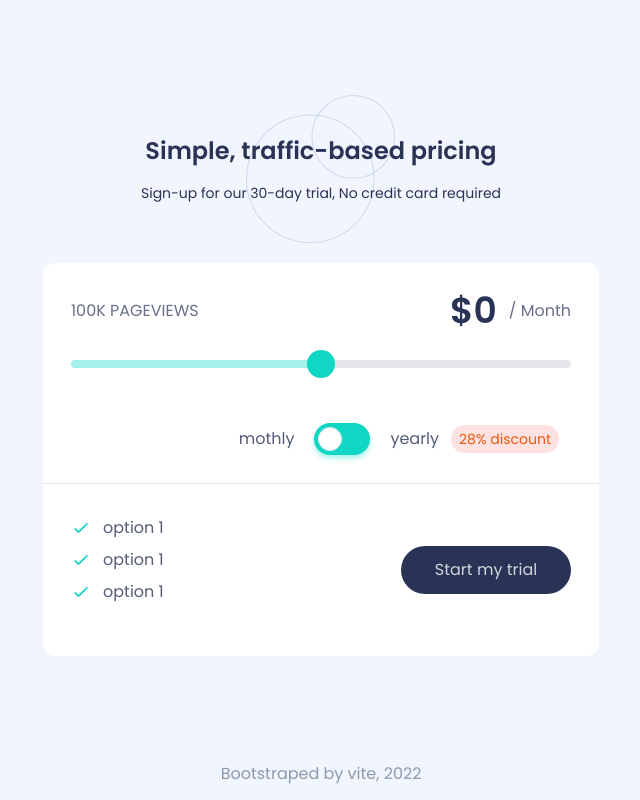
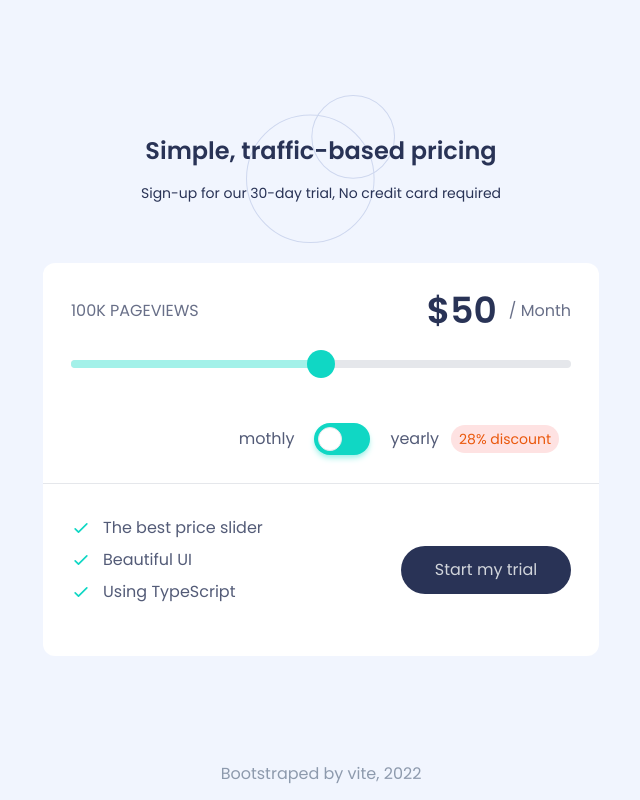
Before and after one commit to nafasebra/price-range-slider, a React (Vite) app: page / in a window 1280 px wide. Shown: the whole page, without its empty margins (319-959 px from the left). Built offline with nearby package versions, Linux system fonts and the light colour scheme.

Commit message:
change context and readme file

```diff
--- a/src/components/CardContainer.tsx
+++ b/src/components/CardContainer.tsx
@@ -36,15 +36,15 @@ function CardContainer() {
         <ul className="mb-5 md:mb-5">
           <li className="flex items-center justify-center md:justify-start py-1 ">
             <svg className="w-5 h-5 text-turquoise-200 mr-3" fill="none" stroke="currentColor" viewBox="0 0 24 24" xmlns="http://www.w3.org/2000/svg"><path strokeLinecap="round" strokeLinejoin="round" strokeWidth={2} d="M5 13l4 4L19 7" /></svg>
-            <p className="opacity-80">option 1</p>
+            <p className="opacity-80">The best price slider</p>
           </li>
           <li className="flex items-center justify-center md:justify-start py-1 ">
             <svg className="w-5 h-5 text-turquoise-200 mr-3" fill="none" stroke="currentColor" viewBox="0 0 24 24" xmlns="http://www.w3.org/2000/svg"><path strokeLinecap="round" strokeLinejoin="round" strokeWidth={2} d="M5 13l4 4L19 7" /></svg>
-            <p className="opacity-80">option 1</p>
+            <p className="opacity-80">Beautiful UI</p>
           </li>
           <li className="flex items-center justify-center md:justify-start py-1 ">
             <svg className="w-5 h-5 text-turquoise-200 mr-3" fill="none" stroke="currentColor" viewBox="0 0 24 24" xmlns="http://www.w3.org/2000/svg"><path strokeLinecap="round" strokeLinejoin="round" strokeWidth={2} d="M5 13l4 4L19 7" /></svg>
-            <p className="opacity-80">option 1</p>
+            <p className="opacity-80">Using TypeScript</p>
           </li>
         </ul>
         <a href="#" className="bg-dark w-[90%] mx-auto md:w-[170px] md:mx-0 rounded-full text-center py-3 text-gray-300 hover:text-white">
--- a/src/context/PriceContext.tsx
+++ b/src/context/PriceContext.tsx
@@ -19,7 +19,7 @@ export const PriceContext = createContext<ContextType>({
 });
 
 export function PriceProvider({ children }: propType) {
-  const [price, setPrice] = useState<number>(0);
+  const [price, setPrice] = useState<number>(50);
   const [isYearly, setIsYearly] = useState<boolean>(false);
 
   return (
```
Also changed, not shown: 1 other file (tests, documents, lock files or other folders).
